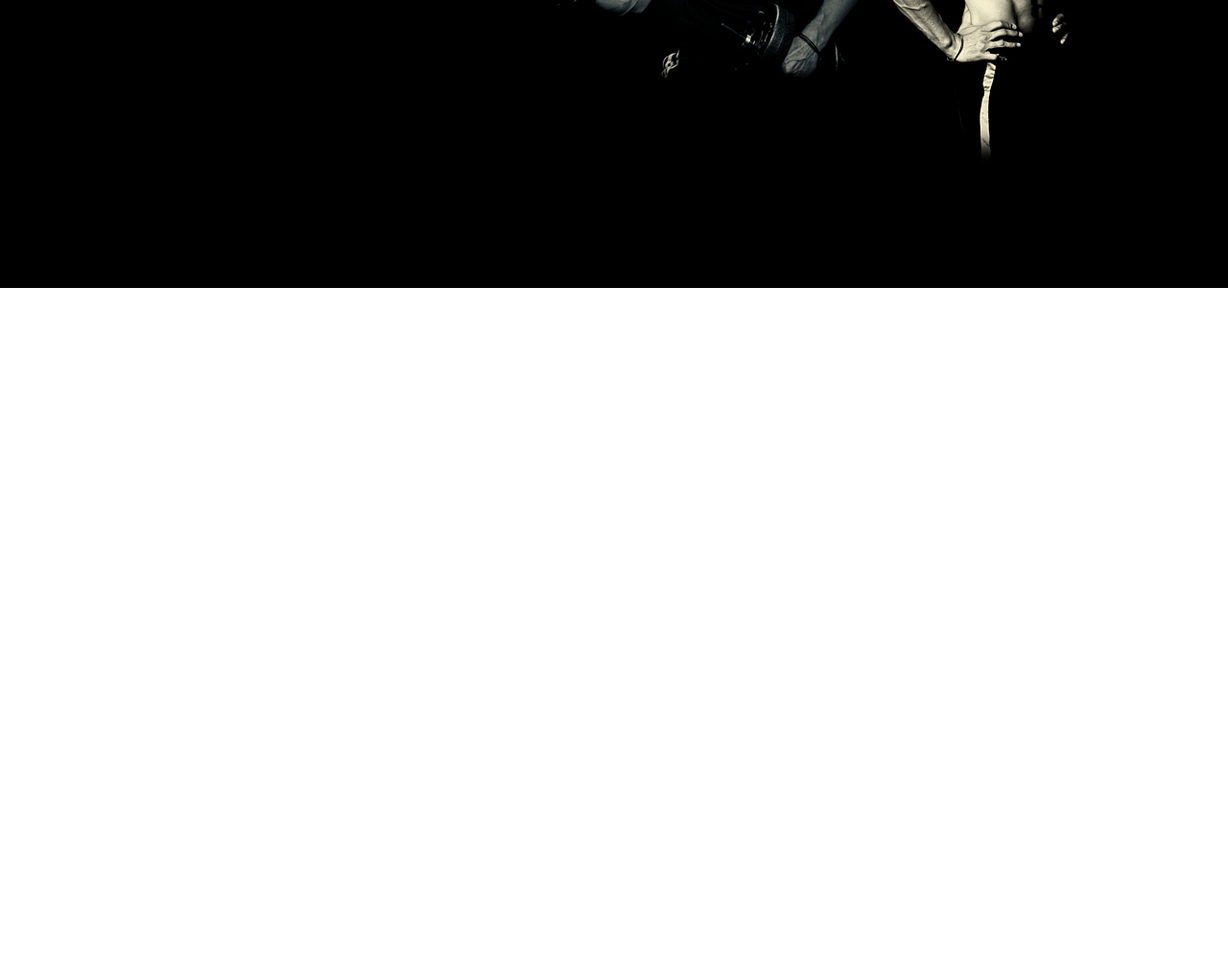
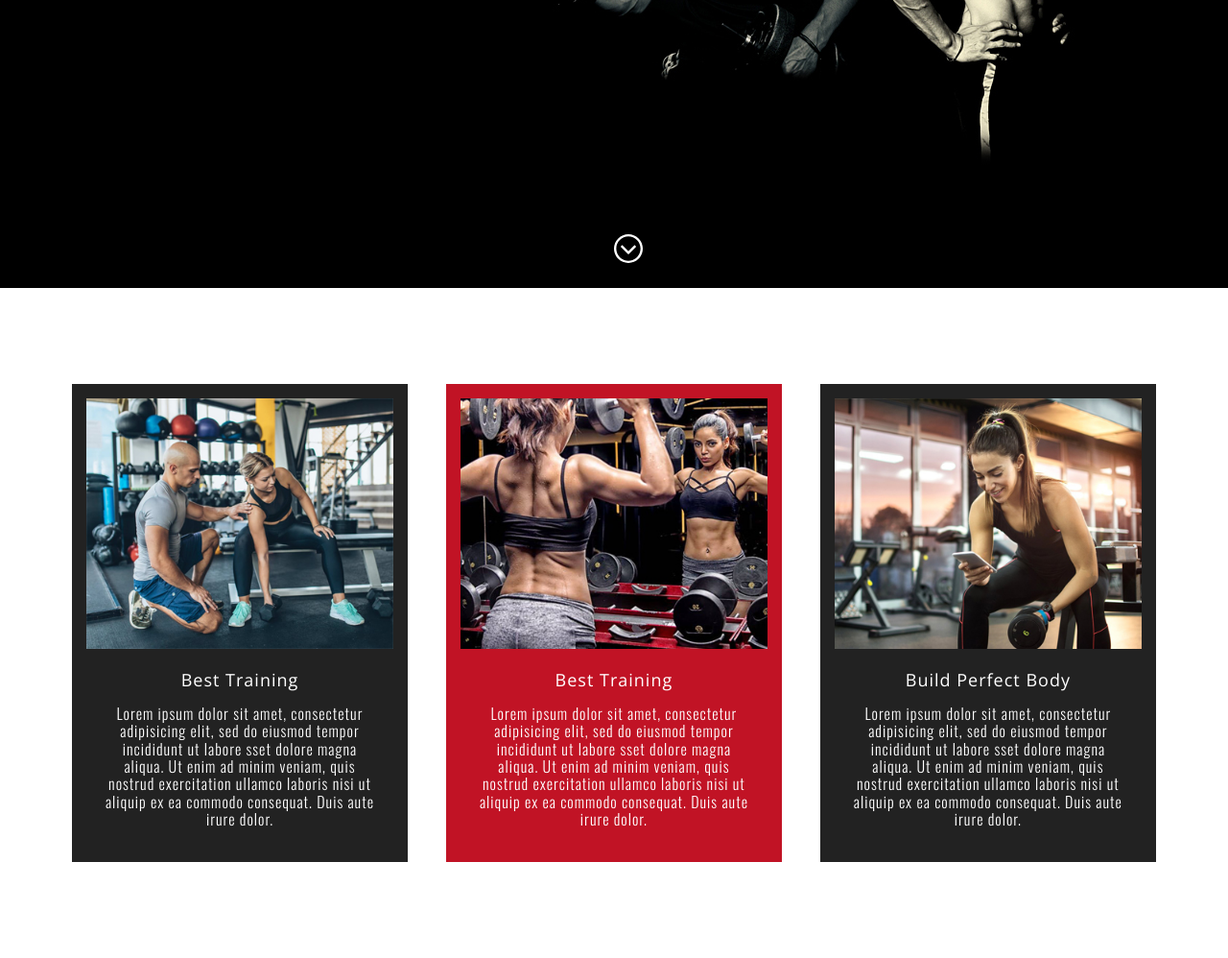
Before and after one commit to tlmnnk/sport, a website: page src/index.html in a window 1280 px wide. Shown: the part 500-1498 px from the top of the page at 96% size. Before the commit the page ends 800 px from the top, so only its background shows below. Drawn offline with nearby package versions, Linux system fonts and the light colour scheme; files that its build step writes are made by us from their sources; files whose address does not match are found by name.

Commit message:
start service section

```diff
--- /dev/null
+++ b/src/assets/sass/blocks/about.sass
@@ -0,0 +1,30 @@
+.about
+    padding: 80px 15px
+    &__content
+        display: flex
+.box
+    padding: 20px
+    flex: 0 0 33.33%
+    max-width: 33.33%
+    &:nth-child(2)
+        .box__inner
+            background-color: #c11325
+    &__inner
+        padding: 15px
+        background-color: #222
+        &-text
+
+            font-weight: 300
+            color: #fff
+            text-align: center
+            padding: 20px 15px
+            letter-spacing: 1px
+            h4
+                font-family: 'Open Sans', sans-serif
+                margin: 0
+                padding: 0 0 15px
+                font-size: 18px
+                font-weight: 400
+    &__inner-img
+        img
+            width:  100%
--- a/src/assets/sass/blocks/global.sass
+++ b/src/assets/sass/blocks/global.sass
@@ -1,7 +1,10 @@
+html
+    scroll-behavior: smooth
 body
     margin: 0
     padding: 0
     font-family: 'Oswald', sans-serif
+    color: #000
 *
     box-sizing: border-box
     margin: 0
--- a/src/assets/sass/blocks/promo.sass
+++ b/src/assets/sass/blocks/promo.sass
@@ -14,3 +14,14 @@
         margin: 0
         &--red
             color: #fa0000
+    &__down
+        position: absolute
+        bottom: 3%
+        left: 50%
+        &-icon
+            width: 30px
+            height: 30px
+            fill: #fff
+            transition: all .2s linear
+            &:hover
+                transform: scale(1.3)
--- a/src/assets/sass/style.sass
+++ b/src/assets/sass/style.sass
@@ -11,12 +11,6 @@
 //     font-weight: normal
 //     font-style: normal
 
-body
-    font-family: 'Fira Sans', sans-serif
-    font-size: 16px
-    font-weight: 400
-    color: #fff
-
 
 /* Blocks */
 @import "vendor/normalize"
@@ -24,3 +18,5 @@ body
 @import "blocks/global"
 @import "blocks/header"
 @import "blocks/promo"
+@import "blocks/about"
+@import "blocks/service"
--- a/src/index.html
+++ b/src/index.html
@@ -4,3 +4,5 @@ title: HomePage
 ---
 {{> header}}
 {{> promo}}
+{{> about}}
+{{> service}}
--- a/src/tpl/layouts/default.html
+++ b/src/tpl/layouts/default.html
@@ -4,7 +4,7 @@
     {{> head }}
 </head>
 <body>
-
+{{> sprite }}
 {{> body }}
 
 
--- /dev/null
+++ b/src/tpl/partials/about.html
@@ -0,0 +1,52 @@
+
+<section class="about" id="about">
+    <div class="container">
+        <div class="about__content">
+            <div class="box">
+                <div class="box__inner">
+                    <div class="box__inner-img">
+                        <img src="assets/img/about1.jpg" alt="">
+                    </div>
+
+                    <div class="box__inner-text">
+                            <h4>Best Training</h4>
+                            <p>
+                                Lorem ipsum dolor sit amet, consectetur adipisicing elit, sed do eiusmod tempor incididunt ut labore sset dolore magna aliqua. Ut enim ad minim veniam, quis nostrud exercitation ullamco laboris nisi ut aliquip ex ea commodo consequat. Duis aute irure dolor.
+                            </p>
+
+                    </div>
+                </div>
+            </div>
+
+            <div class="box">
+                <div class="box__inner">
+                    <div class="box__inner-img">
+                        <img src="assets/img/about2.jpg" alt="">
+                    </div>
+                        <div class="box__inner-text">
+                            <h4>Best Training</h4>
+                            <p>
+                                Lorem ipsum dolor sit amet, consectetur adipisicing elit, sed do eiusmod tempor incididunt ut labore sset dolore magna aliqua. Ut enim ad minim veniam, quis nostrud exercitation ullamco laboris nisi ut aliquip ex ea commodo consequat. Duis aute irure dolor.
+                            </p>
+
+                    </div>
+                </div>
+            </div>
+
+            <div class="box">
+                <div class="box__inner">
+                    <div class="box__inner-img">
+                        <img src="assets/img/about3.jpg" alt="">
+                    </div>
+                        <div class="box__inner-text">
+                            <h4>Build Perfect Body</h4>
+                            <p>
+                                Lorem ipsum dolor sit amet, consectetur adipisicing elit, sed do eiusmod tempor incididunt ut labore sset dolore magna aliqua. Ut enim ad minim veniam, quis nostrud exercitation ullamco laboris nisi ut aliquip ex ea commodo consequat. Duis aute irure dolor.
+                            </p>
+                        </div>
+                </div>
+            </div>
+        </div>
+
+    </div>
+</section>
--- a/src/tpl/partials/head.html
+++ b/src/tpl/partials/head.html
@@ -1,5 +1,6 @@
 <meta charset="UTF-8">
 <link href="https://fonts.googleapis.com/css?family=Oswald:300,400,500,600,700&display=swap" rel="stylesheet">
+<link href="https://fonts.googleapis.com/css?family=Open+Sans&display=swap" rel="stylesheet">
 <link rel="stylesheet" href="assets/css/style.min.css">
 
 <!-- Useful meta tags -->
--- a/src/tpl/partials/promo.html
+++ b/src/tpl/partials/promo.html
@@ -4,5 +4,10 @@
             <h1 class="promo__title">IT'S <span class="promo__title--red">GYM</span> TIME. LET'S GO</h1>
             <h1 class="promo__title">WE ARE READY TO <span class="promo__title--red">FIT YOU</span></h1>
         </div>
+        <a class="promo__down" href="#about">
+            <svg class="promo__down-icon">
+                <use xlink:href="#down"></use>
+            </svg>
+        </a>
     </div>
 </section>
--- /dev/null
+++ b/src/tpl/partials/service.html
@@ -0,0 +1,9 @@
+<section class="service">
+    <div class="container">
+        <div class="service__content">
+            <div class="service__box">
+
+            </div>
+        </div>
+    </div>
+</section>
--- /dev/null
+++ b/src/tpl/partials/sprite.html
@@ -0,0 +1,8 @@
+<svg style="display: none">
+    <symbol id="down" viewBox="0 0 512 512">
+        <g id="down">
+            <path d="m256 512c-68.378906 0-132.667969-26.628906-181.019531-74.980469-48.351563-48.351562-74.980469-112.640625-74.980469-181.019531s26.628906-132.667969 74.980469-181.019531c48.351562-48.351563 112.640625-74.980469 181.019531-74.980469s132.667969 26.628906 181.019531 74.980469c48.351563 48.351562 74.980469 112.640625 74.980469 181.019531s-26.628906 132.667969-74.980469 181.019531c-48.351562 48.351563-112.640625 74.980469-181.019531 74.980469zm0-472c-119.101562 0-216 96.898438-216 216s96.898438 216 216 216 216-96.898438 216-216-96.898438-216-216-216zm138.285156 182-28.285156-28.285156-110 110-110-110-28.285156 28.285156 138.285156 138.285156zm0 0"/>
+        </g>
+
+    </symbol>
+</svg>
```
Also changed, not shown: dist/assets/css/style.css, dist/assets/css/style.min.css, dist/assets/img/chevron.svg (added), dist/assets/img/down.svg (added), dist/index.html, src/assets/img/down.svg (added), src/assets/sass/blocks/service.sass (added), 1 other file.
